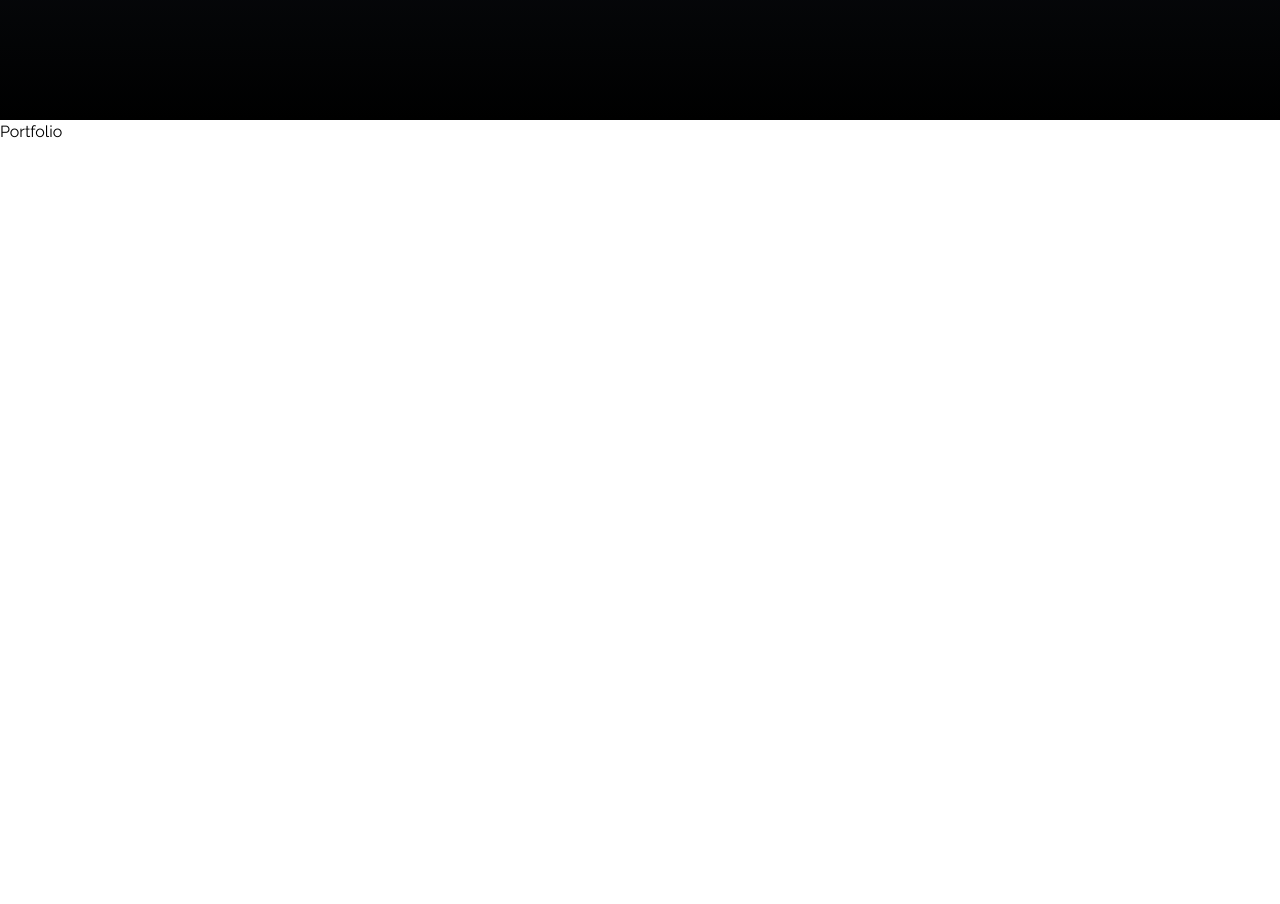
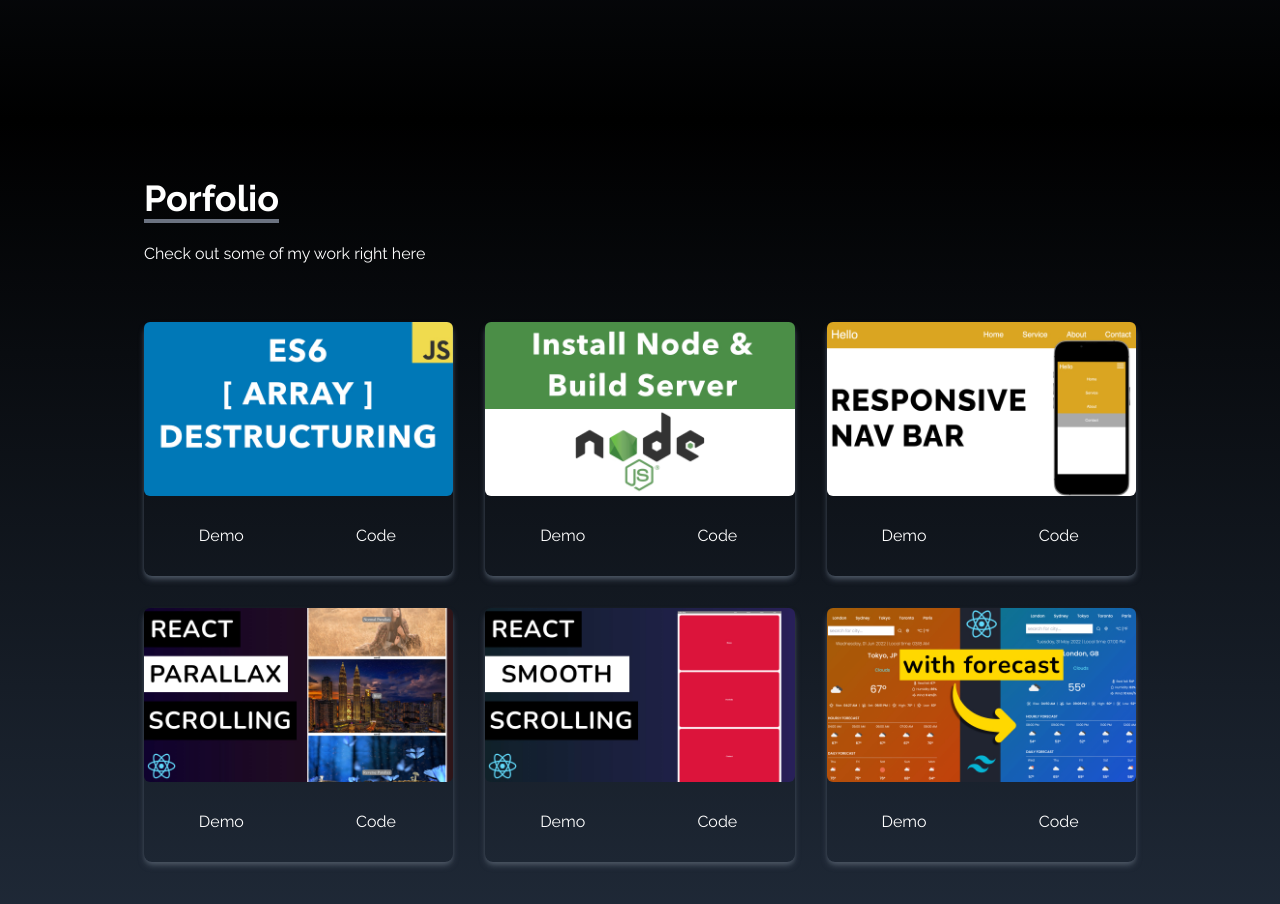
Before and after one commit to KBNkosi/Personal-portfolio, a React (Vite) app in the folder my-portfolio/: page / in a window 1280 px wide. Shown: the part 1480-2384 px from the top of the page. Before the commit the page ends 1624 px from the top, so only its background shows below. Built offline with nearby package versions, Linux system fonts and the light colour scheme.

Commit message:
Refactor Home component layout and implement Portfolio section with project images and buttons for demo and code links

```diff
--- a/my-portfolio/src/components/Home.jsx
+++ b/my-portfolio/src/components/Home.jsx
@@ -7,7 +7,7 @@
     <div name='home' className='h-screen w-full bg-gradient-to-b from-black via-black to-gray-800' >
 
       <div className='max-w-screen-lg mx-auto flex flex-col md:flex-row items-center justify-center h-full px-4'>
-        <div className='flex flex-col justify-center h-full'>
+        <div className='flex flex-col justify-center h-[40%]'>
         <h2 className='text-4xl sm:text-7xl font-bold text-white'>I am a IT Graduate</h2>
         <p className='text-gray-300 py-4 max-w-md'>
             Lorem, ipsum dolor sit amet consectetur adipisicing elit. Ullam magni,
--- a/my-portfolio/src/components/Portfolio.jsx
+++ b/my-portfolio/src/components/Portfolio.jsx
@@ -1,8 +1,71 @@
 import React from 'react'
+import arrayDestruct from '../assets/portfolio/arrayDestruct.jpg'
+import installNode from '../assets/portfolio/installNode.jpg'
+import navbar from '../assets/portfolio/navbar.jpg'
+import reactParallax from '../assets/portfolio/reactParallax.jpg'
+import reactSmooth from '../assets/portfolio/reactSmooth.jpg'
+import reactWeather from '../assets/portfolio/reactWeather.jpg'
 
 const Portfolio = () => {
+
+  const projects=[
+    {
+      id:1,
+      src:arrayDestruct
+    },
+    {
+      id:2,
+      src:installNode
+    },
+    {
+      id:3,
+      src:navbar
+    },
+    {
+      id:4,
+      src:reactParallax
+    },
+    {
+      id:5,
+      src:reactSmooth
+    },
+    {
+      id:6,
+      src:reactWeather
+    },
+  ]
   return (
-    <div>Portfolio</div>
+    <div
+    name='portfolio'
+    className='bg-gradient-to-b from-black to-gray-800 w-full md:h-screen text-white'
+    >
+      <div className='max-w-screen-lg p-4 mx-auto flex flex-col justify-center w-full h-full'>
+        <div className='pb-8'>
+          <p className='text-4xl font-bold inline border-b-4 border-gray-500'>Porfolio</p>
+          <p className='py-6'>Check out some of my work right here</p>
+        </div>
+
+        <div className='grid sm:grid-cols-2 md:grid-cols-3 gap-8 px-12 sm:px-0'>
+          {projects.map(({id,src})=>(
+            <div key={id} className='shadow-md shadow-gray-600 rounded-lg'>
+              <img
+              src={src}
+              alt=""
+              className='rounded-md duration-200 hover:scale-105'
+              />
+              <div className='flex items-center justify-center'>
+                <button className='w-1/2 px-6 py-3 m-4 duration-200 hover:scale-105'>
+                  Demo
+                </button>
+                <button className='w-1/2 px-6 py-3 m-4 duration-200 hover:scale-105'>
+                   Code
+                </button>
+              </div>
+            </div>
+          ))}
+        </div>
+      </div>
+    </div>
   )
 }
 
```
